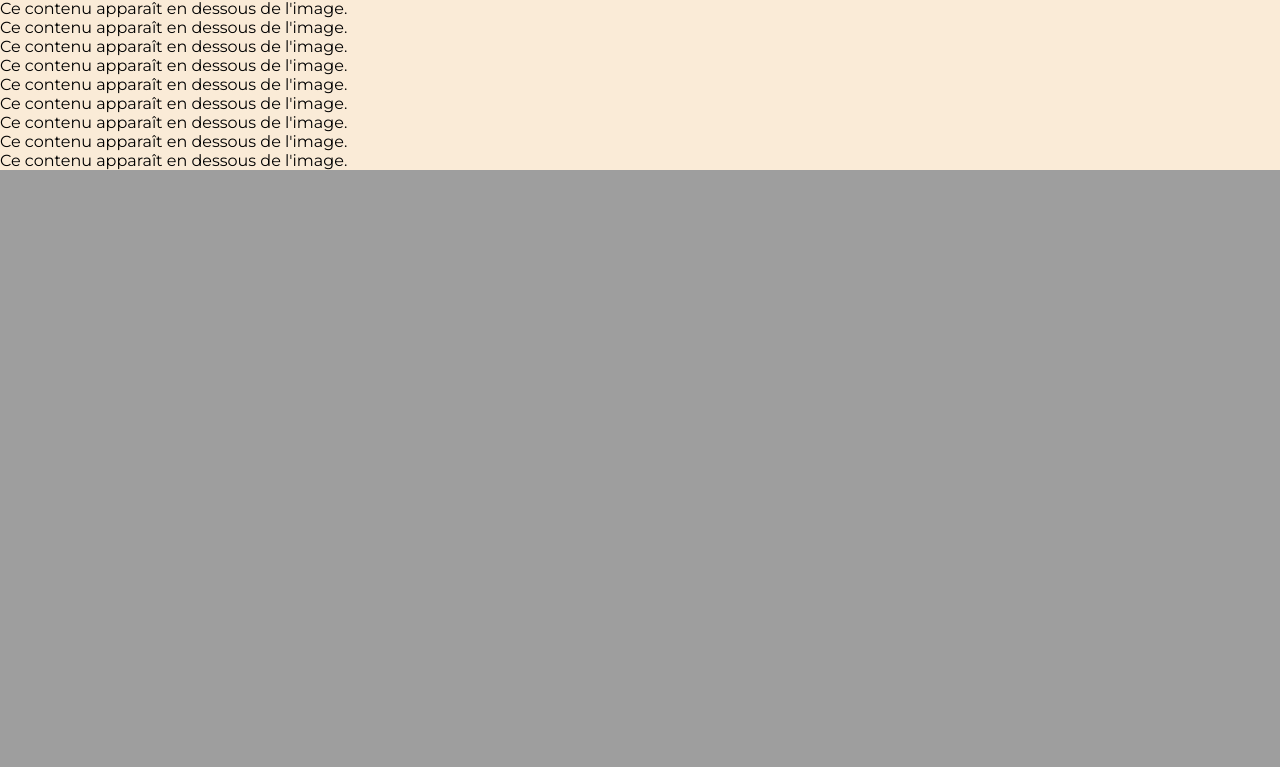
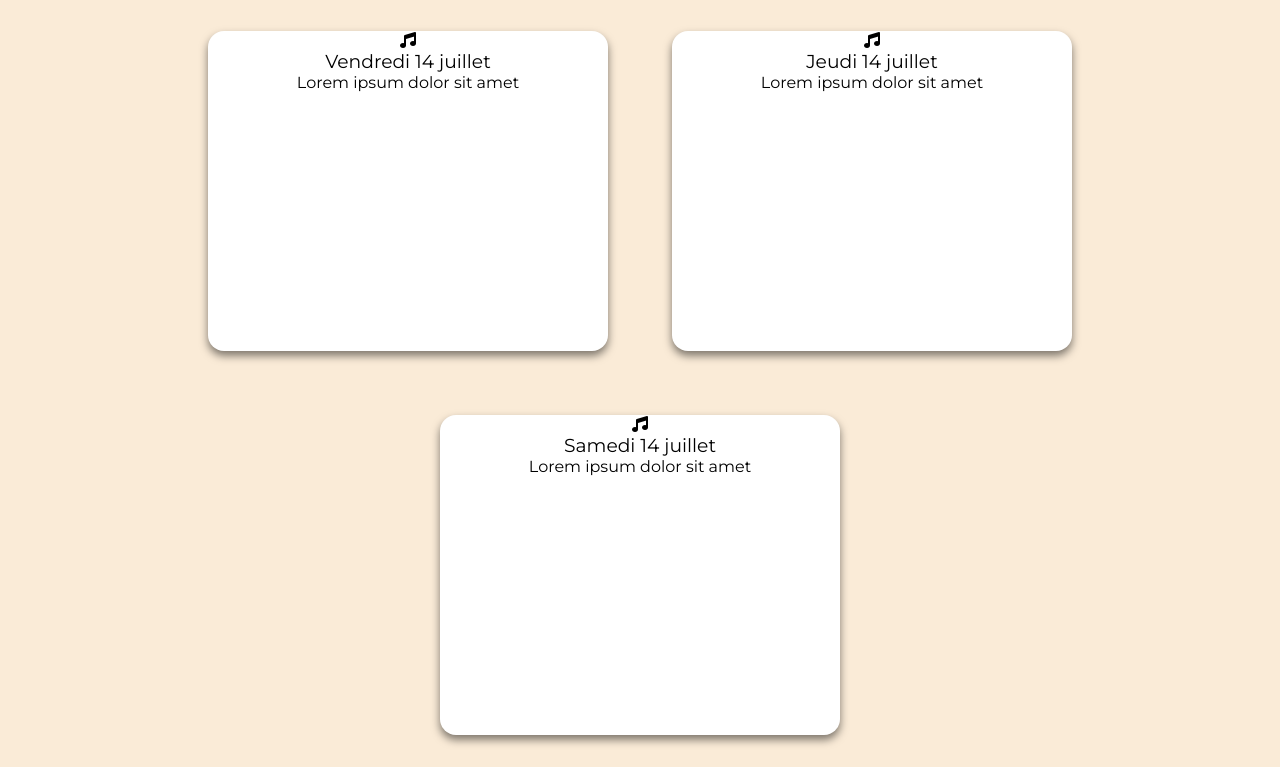
Before and after one commit to Rayan2110/APP_INFO_EKLYPSSE_G9E, a PHP site: page /Home.html in a window 1280 px wide. Shown: the part 801-1568 px from the top of the page. Before the commit the page ends 971 px from the top, so only its background shows below. Run offline with PHP 8.4, Linux system fonts and the light colour scheme.

Commit message:
Bulles prochaines dates

```diff
--- a/WEBSITE/Front/HTML/Home.css
+++ b/WEBSITE/Front/HTML/Home.css
@@ -37,7 +37,7 @@ a:hover {
 header {
     position: relative;
     padding: 0 2rem;
-    background-color: rgb(0, 0, 0);
+    background-color: purple;
 }
 
 .navbar {
@@ -158,6 +158,8 @@ header {
     display: block;
 }
 
+
+
 /* Dropdown Menu */
 .dropdown_menu {
     display: none;
@@ -211,25 +213,25 @@ section#hero {
     margin-bottom: 1rem;
 }
 
-/* Responsive Design */
-@media (max-width: 992px) {
-    .navbar .links,
-    .navbar .action_btn {
-        display: none;
-    }
+.box-container{
+    display : flex;
+    justify-content: center;
+    flex-wrap: wrap;
+}
 
-    .navbar .toogle_btn {
-        display: block;
-    }
+.box-container .box {
+    height: 20rem;
+    width: 25rem;
+    background: white;
+    text-align: center;
+    border-radius: 1rem;
+    box-shadow: 0 .3rem .5rem rgba(0,0,0,.5) ;
+    margin: 2rem;
+    cursor: pointer;
+}
 
-    .dropdown_menu {
-        display: block;
-    }
 
-    @media (max-width: 576px) {
-        .dropdown_menu {
-            left: 2rem;
-            width: unset;
-        }
-    }
+
+.box-container .box p{
+    color: black;
 }
--- a/WEBSITE/Front/HTML/Home.html
+++ b/WEBSITE/Front/HTML/Home.html
@@ -11,6 +11,8 @@
 <body>
 
 <header>
+
+
     <div class="navbar">
         <div class="logo"><a href="#">Eklypsse</a></div>
         <ul class="liens">
@@ -22,20 +24,7 @@
         </ul>
         <a href="#" class="action_btn">Se connecter</a>
         <a href="#" class="action_btn">S'inscrire</a>
-        <div class="menu-lang">
-            <div class="selected-lang">
-                Français
-            </div>
-            <ul>
-                <li>
-                    <a href="#" class="en">Anglais</a>
-                </li>
-                <li>
-                    <a href="#" class="sp">Espagnol</a>
-                </li>
-            </ul>
-        </div>
-        <div class="plus_bouton"><i class="fa-solid fa-bars"></i></div>
+        <div class="toggle_btn"><i class="fa-solid fa-bars"></i></div>
         <div class="dropdown_menu">
             <li><a href="Carte.html">Carte</a></li>
             <li><a href="Evenement.html">Evenement</a></li>
@@ -55,25 +44,35 @@
             quia dolor sit amet, consectetur, adipisci velit...</p>
     </section>
 
-    <section id="content">
 
-        <p>Ce contenu apparaît en dessous de l'image.</p>
-        <p>Ce contenu apparaît en dessous de l'image.</p>
-        <p>Ce contenu apparaît en dessous de l'image.</p>
-        <p>Ce contenu apparaît en dessous de l'image.</p>
-        <p>Ce contenu apparaît en dessous de l'image.</p>
-        <p>Ce contenu apparaît en dessous de l'image.</p>
-        <p>Ce contenu apparaît en dessous de l'image.</p>
-        <p>Ce contenu apparaît en dessous de l'image.</p>
-        <p>Ce contenu apparaît en dessous de l'image.</p>
+    <div class="box-container">
 
+        <div class="box">
+            <i class="fa-solid fa-music"></i>
+            <h3> Vendredi 14 juillet</h3>
+            <p>Lorem ipsum dolor sit amet </p>
 
-    </section>
+        </div>
+
+        <div class="box">
+            <i class="fa-solid fa-music"></i>
+            <h3> Jeudi 14 juillet</h3>
+            <p>Lorem ipsum dolor sit amet </p>
+        </div>
+
+        <div class="box">
+            <i class="fa-solid fa-music"></i>
+            <h3> Samedi 14 juillet</h3>
+            <p>Lorem ipsum dolor sit amet </p>
+
+        </div>
+
+    </div>
 </main>
 <footer>
     <!-- Contenu du pied de page -->
 </footer>
-
+<!--
 <script>
     const toogleBtn = document.querySelector('.toogle_btn');
     const toogleBtnIcon = document.querySelector('.toogle_btn i');
@@ -88,5 +87,6 @@
         : 'fa-solid fa-bars';
     }
 </script>
+-->
 </body>
 </html>
```
